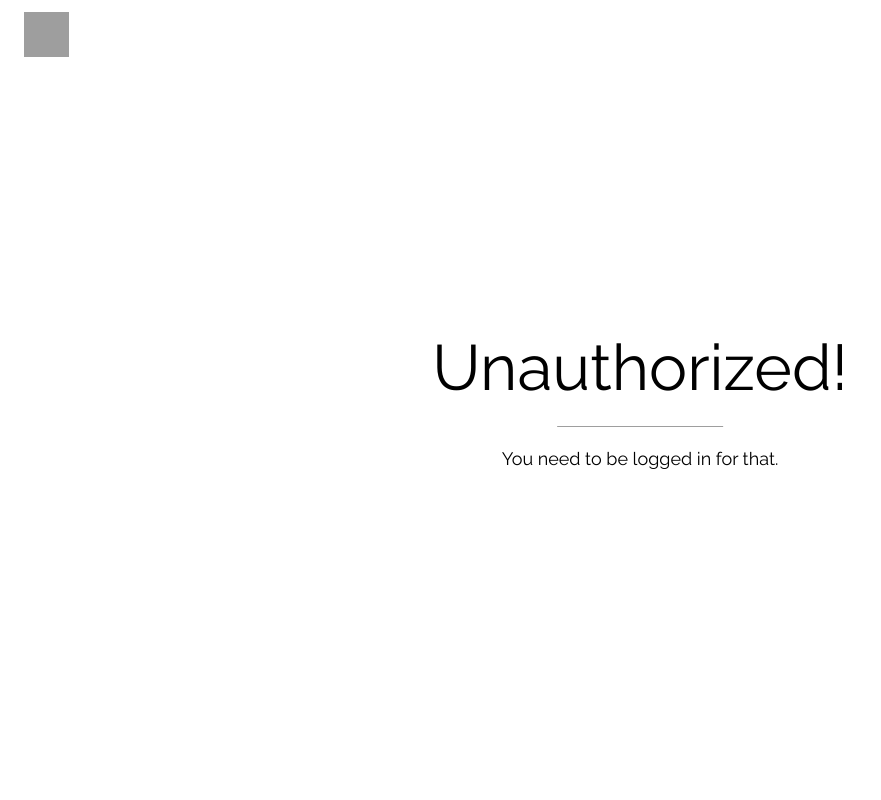
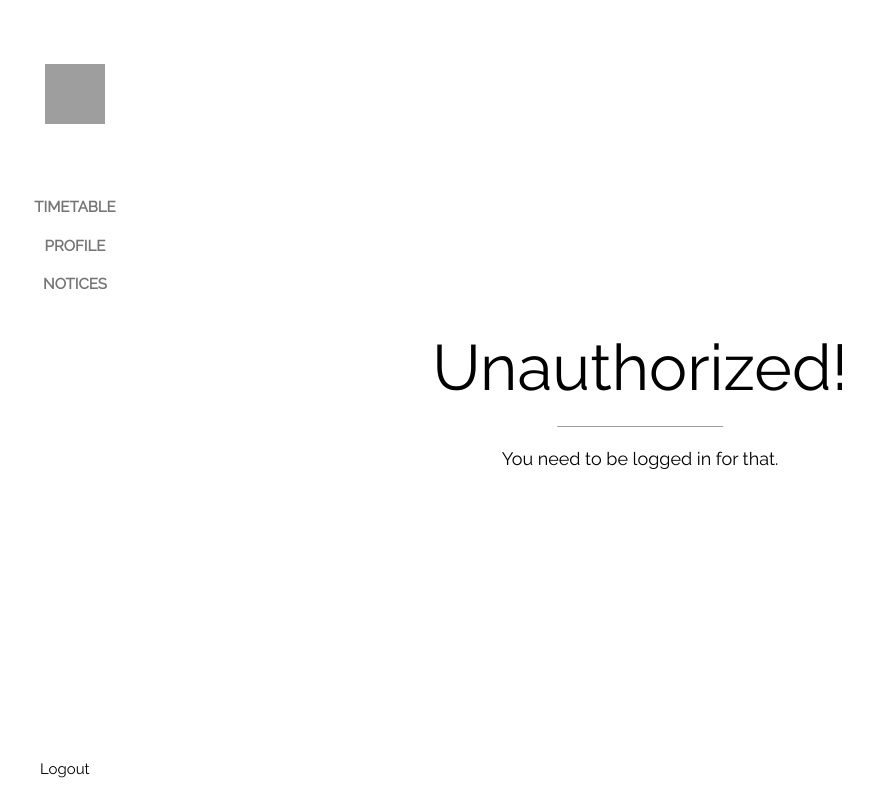
Before and after one commit to kyb3r/sbhs.me, a Flask app: page /api/1 in a window 1280 px wide. Shown: the whole page, without its empty margins (0-881 px from the left). Run offline with Flask 2, Linux system fonts and the light colour scheme; grey boxes are pictures that could not be loaded.

Commit message:
Added a sidebar!

```diff
--- a/templates/template.html
+++ b/templates/template.html
@@ -8,9 +8,17 @@
 <meta name="viewport" content="width=device-width, initial-scale=1">
 <link rel="stylesheet" href="https://www.w3schools.com/w3css/4/w3.css">
 <link rel="stylesheet" href="https://fonts.googleapis.com/css?family=Raleway">
+<link rel="stylesheet" href="https://cdnjs.cloudflare.com/ajax/libs/font-awesome/4.7.0/css/font-awesome.min.css">
 <style>
 body,h1 {font-family: "Raleway", sans-serif}
 body, html {height: 100%}
+
+.icon-bar a:hover {
+    background-color: #d3d3d3;
+}
+.sidebar a {
+    transition: background-color .3s;
+}
 .black-colour {
   color:black;
 }
@@ -23,16 +31,28 @@ body, html {height: 100%}
 </style>
 <body>
 <div class="bgimg w3-display-container w3-animate-opacity w3-text-white">
-  <div class="w3-display-topleft w3-padding-large w3-xlarge">
-    <img height="45" width="45" src="http://freevector.co/wp-content/uploads/2014/05/84221-big-clock.png">
-  </div>
+    <div class="sidebar w3-white w3-bar-block w3-animate-left w3-text-grey w3-top w3-center" style="z-index:3;width:150px;font-weight:bold"<br>
+      <div class="w3-padding-64 w3-center">
+        <img height="60" width="60" src="http://freevector.co/wp-content/uploads/2014/05/84221-big-clock.png">
+      </div>
+      <a href="/api/timetable/timetable.json" class="w3-bar-item w3-button">TIMETABLE</a>
+      <a href="/profile"  class="w3-bar-item w3-button">PROFILE</a>
+      <a href="/notices" class="w3-bar-item w3-button">NOTICES</a>
+    </div>
+
+
   <div class="w3-display-middle">
     <h1 class="w3-jumbo w3-animate-top black-colour">{{top}}</h1>
     <hr class="w3-border-grey" style="margin:auto;width:40%">
-    <p class="w3-large w3-center black-colour">{{bot}}</p>
+    <p class="w3-large w3-center black-colour w3-animate-opacity">{{bot}}</p>
   </div>
 </div>
-  <div class="w3-display-bottomleft w3-padding-large">
+  <div class="w3-display-bottomleft w3-padding-large w3-animate-opacity">
+  {% if logged_in %}
+  <a href="/login" class="w3-bar-item w3-button">Login</a>
+  {% else %}
+  <a href="/logout" class="w3-bar-item w3-button">Logout</a>
+  {% endif %}
   </div>
 
 </body>
```
Also changed, not shown: templates/countdown.html (+20 -4 lines), app.py (line endings or trailing spaces).
